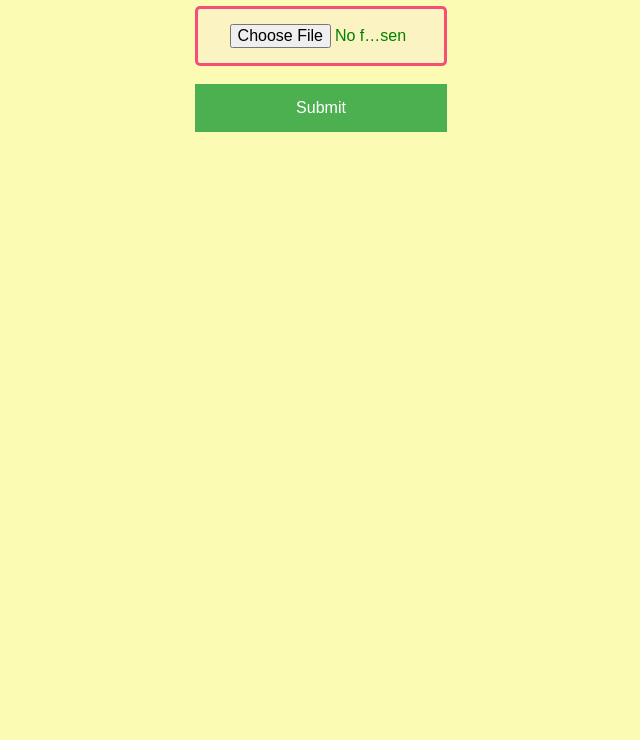
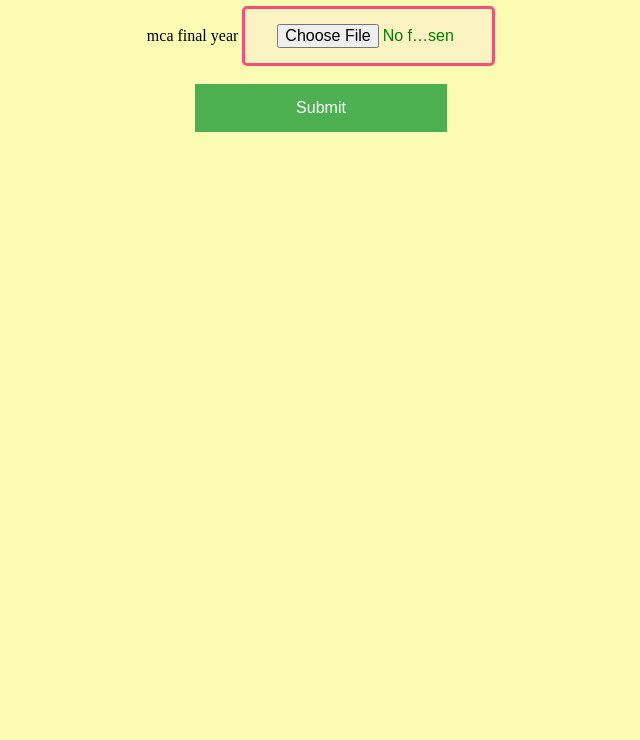
Before and after one commit to divyanshkmr8012/Divyansh-Sharma, a plain HTML site: page index.html in a window 1280 px wide. Shown: the part 60-800 px from the top of the page, without its empty margins (319-959 px from the left). Drawn offline with Linux system fonts and the light colour scheme.

Commit message:
Update index.html
updated

```diff
--- a/index.html
+++ b/index.html
@@ -40,6 +40,7 @@ background-color: #4CAF50; /* Green */
 <h1>Upload an Image</h1>
 </font>
 <form action="/action_page.php">
+  mca final year
   <input type="file" name="pic" accept="image/*" name="file" id="file" class="inputfile"><br><br>
   <input type="submit">
 </form>
```
